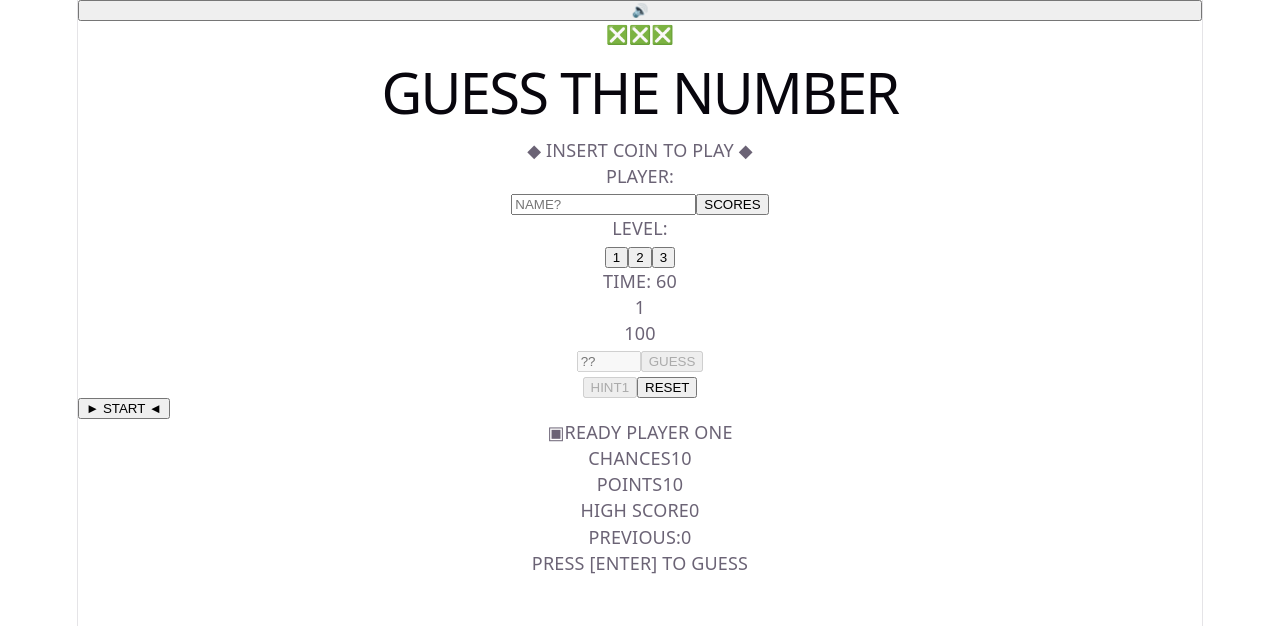
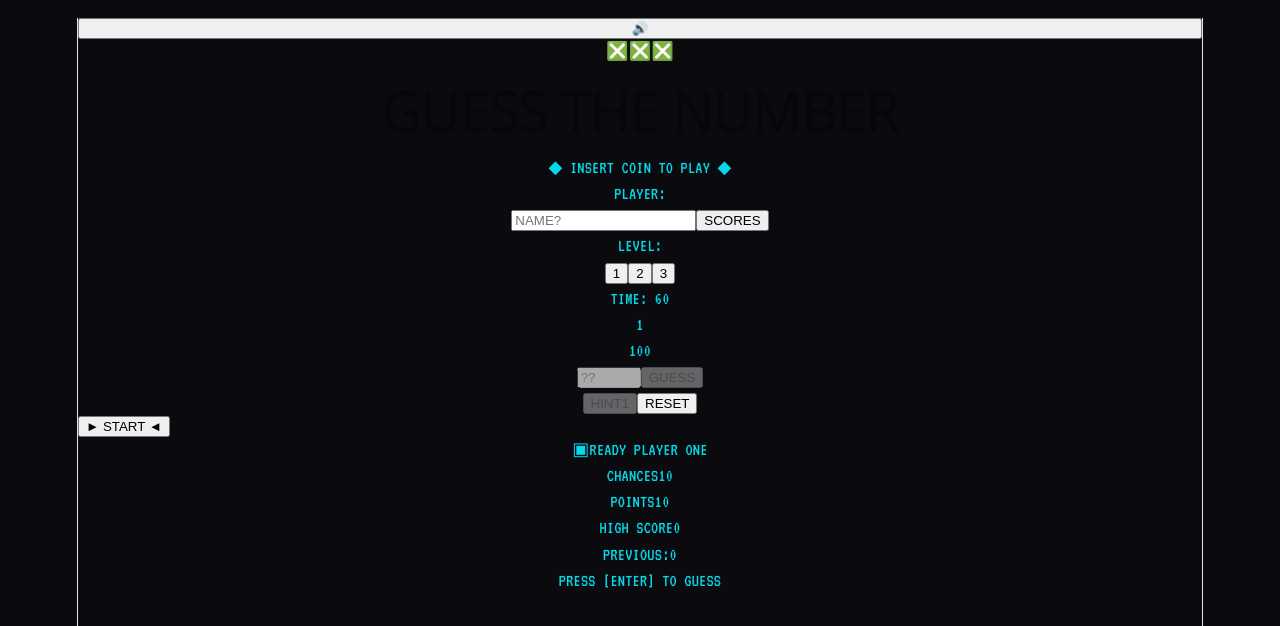
Before and after one commit to lithishr18/Game-INTUI, a React (Vite) app in the folder Guessy Intuition/: page / in a window 1280 px wide. Shown: the top 626 px of the page. Built offline with nearby package versions, Linux system fonts and the light colour scheme.

Commit message:
frontend work ui starts

```diff
--- a/Guessy Intuition/src/App.css
+++ b/Guessy Intuition/src/App.css
@@ -1,184 +1,42 @@
-.counter {
-  font-size: 16px;
-  padding: 5px 10px;
-  border-radius: 5px;
-  color: var(--accent);
-  background: var(--accent-bg);
-  border: 2px solid transparent;
-  transition: border-color 0.3s;
-  margin-bottom: 24px;
+:root{
+  --bg-dark: #0a0a0f;
+  --bg-screen: #0d0d12;
+  --bg-panel: #1a1a24;
+  --neon-pink:#ff2a6d;
+  --neon-cyan: #05d9e8;
+  --neon-yellow: #f7f052;
+  --neon-orange: #ff6b35;
+  --neon-purple: #bd00ff;
+  --text-primary: #05d9e8;
+  --text-secondary: #39ff14;
+  --text-dim: #666680;
+  --text-scan: #00ff41;
 
-  &:hover {
-    border-color: var(--accent-border);
-  }
-  &:focus-visible {
-    outline: 2px solid var(--accent);
-    outline-offset: 2px;
-  }
+  --border-glow: rgba(5,217,232,0.4);
+  --border-dim: rgba(255,255,255,0.1);
+  --font-pixel:'Press Start 2P',cursive;
+  --font-terminal:'VT323',monospace;
+  --ease-arcade: cubic-bezier(0.4,0,0.2,1);
 }
 
-.hero {
-  position: relative;
-
-  .base,
-  .framework,
-  .vite {
-    inset-inline: 0;
-    margin: 0 auto;
-  }
-
-  .base {
-    width: 170px;
-    position: relative;
-    z-index: 0;
-  }
-
-  .framework,
-  .vite {
-    position: absolute;
-  }
-
-  .framework {
-    z-index: 1;
-    top: 34px;
-    height: 28px;
-    transform: perspective(2000px) rotateZ(300deg) rotateX(44deg) rotateY(39deg)
-      scale(1.4);
-  }
-
-  .vite {
-    z-index: 0;
-    top: 107px;
-    height: 26px;
-    width: auto;
-    transform: perspective(2000px) rotateZ(300deg) rotateX(40deg) rotateY(39deg)
-      scale(0.8);
-  }
+*{
+  box-sizing: border-box;;
 }
 
-#center {
+body{
+  font-family: var(--font-terminal);
+  background: var(--bg-dark);
+  color: var(--text-primary);
+  min-height: 100vh;
   display: flex;
-  flex-direction: column;
-  gap: 25px;
-  place-content: center;
-  place-items: center;
-  flex-grow: 1;
+  align-items: center;
+  justify-content: center;
+  padding: 1rem;
+  margin: 0;
+  overflow-x: hidden;
+  position: relative;
+}
+.crt-overlay{
+  position: fixed;
 
-  @media (max-width: 1024px) {
-    padding: 32px 20px 24px;
-    gap: 18px;
-  }
 }
-
-#next-steps {
-  display: flex;
-  border-top: 1px solid var(--border);
-  text-align: left;
-
-  & > div {
-    flex: 1 1 0;
-    padding: 32px;
-    @media (max-width: 1024px) {
-      padding: 24px 20px;
-    }
-  }
-
-  .icon {
-    margin-bottom: 16px;
-    width: 22px;
-    height: 22px;
-  }
-
-  @media (max-width: 1024px) {
-    flex-direction: column;
-    text-align: center;
-  }
-}
-
-#docs {
-  border-right: 1px solid var(--border);
-
-  @media (max-width: 1024px) {
-    border-right: none;
-    border-bottom: 1px solid var(--border);
-  }
-}
-
-#next-steps ul {
-  list-style: none;
-  padding: 0;
-  display: flex;
-  gap: 8px;
-  margin: 32px 0 0;
-
-  .logo {
-    height: 18px;
-  }
-
-  a {
-    color: var(--text-h);
-    font-size: 16px;
-    border-radius: 6px;
-    background: var(--social-bg);
-    display: flex;
-    padding: 6px 12px;
-    align-items: center;
-    gap: 8px;
-    text-decoration: none;
-    transition: box-shadow 0.3s;
-
-    &:hover {
-      box-shadow: var(--shadow);
-    }
-    .button-icon {
-      height: 18px;
-      width: 18px;
-    }
-  }
-
-  @media (max-width: 1024px) {
-    margin-top: 20px;
-    flex-wrap: wrap;
-    justify-content: center;
-
-    li {
-      flex: 1 1 calc(50% - 8px);
-    }
-
-    a {
-      width: 100%;
-      justify-content: center;
-      box-sizing: border-box;
-    }
-  }
-}
-
-#spacer {
-  height: 88px;
-  border-top: 1px solid var(--border);
-  @media (max-width: 1024px) {
-    height: 48px;
-  }
-}
-
-.ticks {
-  position: relative;
-  width: 100%;
-
-  &::before,
-  &::after {
-    content: '';
-    position: absolute;
-    top: -4.5px;
-    border: 5px solid transparent;
-  }
-
-  &::before {
-    left: 0;
-    border-left-color: var(--border);
-  }
-  &::after {
-    right: 0;
-    border-right-color: var(--border);
-  }
-}
```
